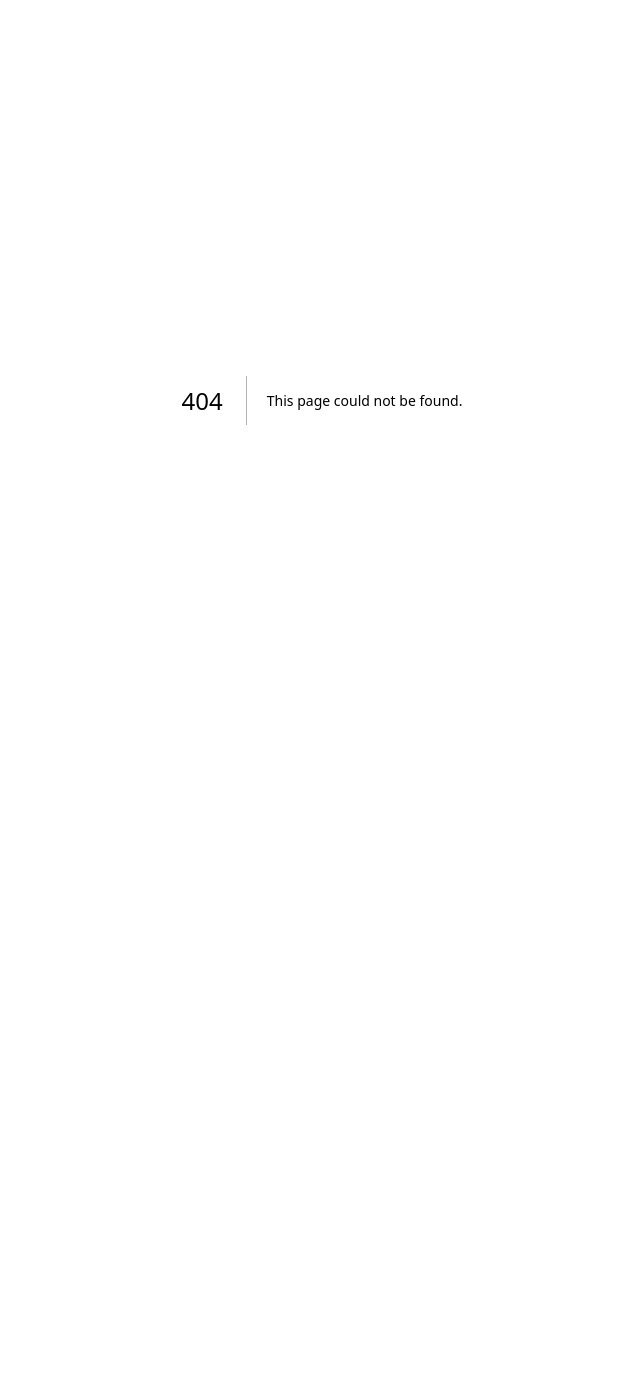
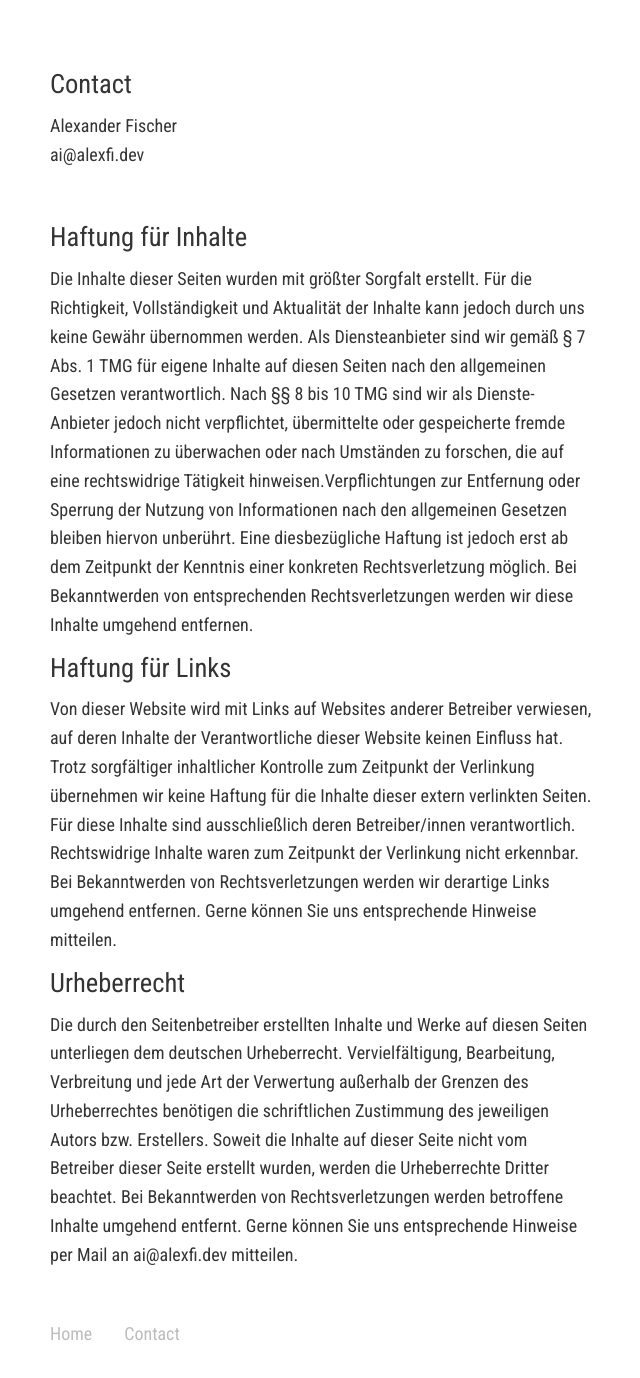
Before and after one commit to alexander-fischer/alexfi.dev, a Next.js app: page /contact in a window 1280 px wide. Before the commit this address had no page. Shown: the top 1378 px of the page, without its empty margins (318-958 px from the left). Before the commit the page ends 800 px from the top, so only its background shows below. Built offline with nearby package versions, Linux system fonts and the light colour scheme.

Commit message:
add contact and footer

```diff
--- a/pages/blog/tensorflowjs-bert-train.tsx
+++ b/pages/blog/tensorflowjs-bert-train.tsx
@@ -1,4 +1,5 @@
 import Gist from "react-gist"
+import Footer from "../../src/ui/footer/Footer"
 import Meta from "../../src/ui/Meta"
 
 export default function TFJSBertTrain() {
@@ -6,7 +7,7 @@ export default function TFJSBertTrain() {
         <>
             <Meta title="Train BERT Classifier in Browser with TensorflowJS" />
 
-            <div className="container mx-auto px-4 max-w-2xl md:mt-16 mt-4 mb-16">
+            <div className="container mx-auto px-4 max-w-xl md:mt-16 mt-4 mb-16">
                 <h1>Train BERT Classifier in Browser with TensorflowJS</h1>
 
                 <p className="my-4 text-justify">
@@ -113,6 +114,7 @@ export default function TFJSBertTrain() {
 
             </div>
 
+            <Footer showHome={true} />
         </>
     )
 }
--- /dev/null
+++ b/pages/contact.tsx
@@ -0,0 +1,29 @@
+import Footer from "../src/ui/footer/Footer";
+import Meta from "../src/ui/Meta";
+
+export default function Contact() {
+    return (
+        <>
+            <Meta title="Contact" />
+
+            <div className="container mx-auto px-4 max-w-xl md:mt-16 mt-4">
+                <div className="mb-12">
+                    <h2>Contact</h2>
+                    <p>Alexander Fischer</p>
+                    <p>ai@alexfi.dev</p>
+                </div>
+
+                <h2>Haftung für Inhalte</h2>
+                <p>Die Inhalte dieser Seiten wurden mit größter Sorgfalt erstellt. Für die Richtigkeit, Vollständigkeit und Aktualität der Inhalte kann jedoch durch uns keine Gewähr übernommen werden. Als Diensteanbieter sind wir gemäß § 7 Abs. 1 TMG für eigene Inhalte auf diesen Seiten nach den allgemeinen Gesetzen verantwortlich. Nach §§ 8 bis 10 TMG sind wir als Dienste-Anbieter jedoch nicht verpflichtet, übermittelte oder gespeicherte fremde Informationen zu überwachen oder nach Umständen zu forschen, die auf eine rechtswidrige Tätigkeit hinweisen.Verpflichtungen zur Entfernung oder Sperrung der Nutzung von Informationen nach den allgemeinen Gesetzen bleiben hiervon unberührt. Eine diesbezügliche Haftung ist jedoch erst ab dem Zeitpunkt der Kenntnis einer konkreten Rechtsverletzung möglich. Bei Bekanntwerden von entsprechenden Rechtsverletzungen werden wir diese Inhalte umgehend entfernen.</p>
+
+                <h2>Haftung für Links</h2>
+                <p>Von dieser Website wird mit Links auf Websites anderer Betreiber verwiesen, auf deren Inhalte der Verantwortliche dieser Website keinen Einfluss hat. Trotz sorgfältiger inhaltlicher Kontrolle zum Zeitpunkt der Verlinkung übernehmen wir keine Haftung für die Inhalte dieser extern verlinkten Seiten. Für diese Inhalte sind ausschließlich deren Betreiber/innen verantwortlich. Rechtswidrige Inhalte waren zum Zeitpunkt der Verlinkung nicht erkennbar. Bei Bekanntwerden von Rechtsverletzungen werden wir derartige Links umgehend entfernen. Gerne können Sie uns entsprechende Hinweise mitteilen.</p>
+
+                <h2>Urheberrecht</h2>
+                <p>Die durch den Seitenbetreiber erstellten Inhalte und Werke auf diesen Seiten unterliegen dem deutschen Urheberrecht. Vervielfältigung, Bearbeitung, Verbreitung und jede Art der Verwertung außerhalb der Grenzen des Urheberrechtes benötigen die schriftlichen Zustimmung des jeweiligen Autors bzw. Erstellers. Soweit die Inhalte auf dieser Seite nicht vom Betreiber dieser Seite erstellt wurden, werden die Urheberrechte Dritter beachtet. Bei Bekanntwerden von Rechtsverletzungen werden betroffene Inhalte umgehend entfernt. Gerne können Sie uns entsprechende Hinweise per Mail an ai@alexfi.dev mitteilen.</p>
+            </div>
+
+            <Footer showHome={true} />
+        </>
+    )
+}
--- a/pages/index.tsx
+++ b/pages/index.tsx
@@ -1,5 +1,6 @@
 import BlogPreview from "../src/ui/blog/BlogPreview"
 import Divider from "../src/ui/elements/Dividier"
+import Footer from "../src/ui/footer/Footer"
 import Meta from "../src/ui/Meta"
 
 export default function Home() {
@@ -50,7 +51,7 @@ export default function Home() {
 
                 <Divider />
 
-                <div className="text-3xl font-bold text-gray-600">Articles</div>
+                <div className="text-3xl font-bold text-gray-600 mt-8">Articles</div>
 
                 <BlogPreview
                     link="/blog/tensorflowjs-bert-train"
@@ -60,6 +61,8 @@ export default function Home() {
                 />
             </div>
 
+            <Footer />
+
         </>
     )
 }
--- a/src/ui/blog/BlogPreview.tsx
+++ b/src/ui/blog/BlogPreview.tsx
@@ -11,7 +11,7 @@ export default function BlogPreview({ link, title, description }: IBlogPreview)
                 <div className="text-standard">
                     <h3>{title}</h3>
                     <p>{description}</p>
-                    <a>Read more!</a>
+                    <p className="text-accent">Read more!</p>
                 </div>
             </a>
         </div>
--- /dev/null
+++ b/src/ui/footer/Footer.tsx
@@ -0,0 +1,14 @@
+interface IFooter {
+    showHome?: boolean
+}
+
+export default function Footer({ showHome }: IFooter) {
+    return (
+        <div className="container mx-auto max-w-xl h-32">
+            <div className="flex items-center h-100">
+                {showHome && <a href="/" className="text-mediumgray mx-4">Home</a>}
+                <a href="/contact" className="text-mediumgray mx-4">Contact</a>
+            </div>
+        </div>
+    )
+}
```
